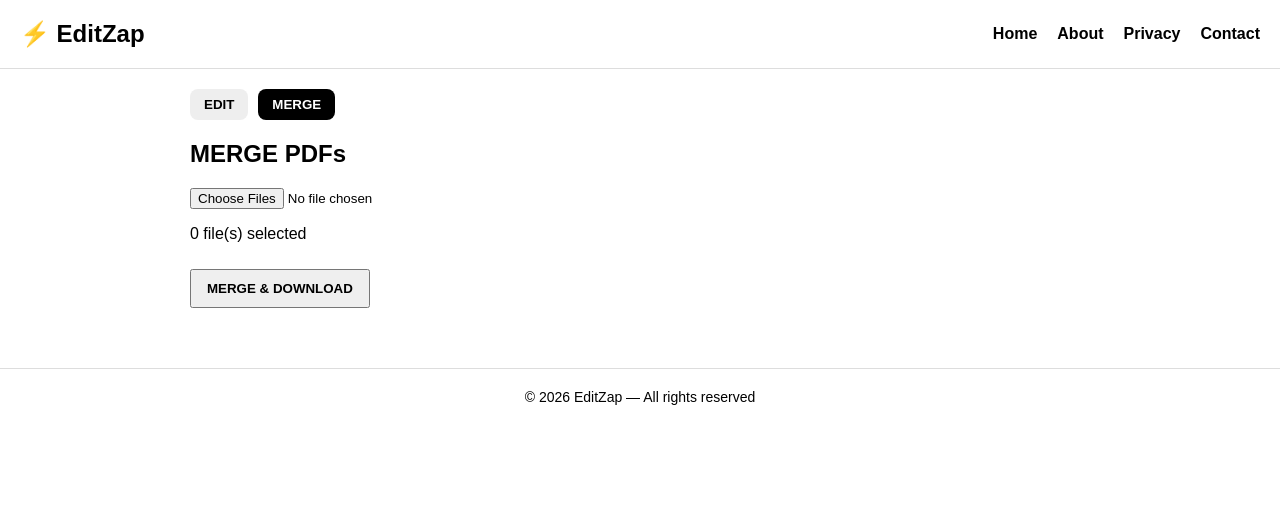
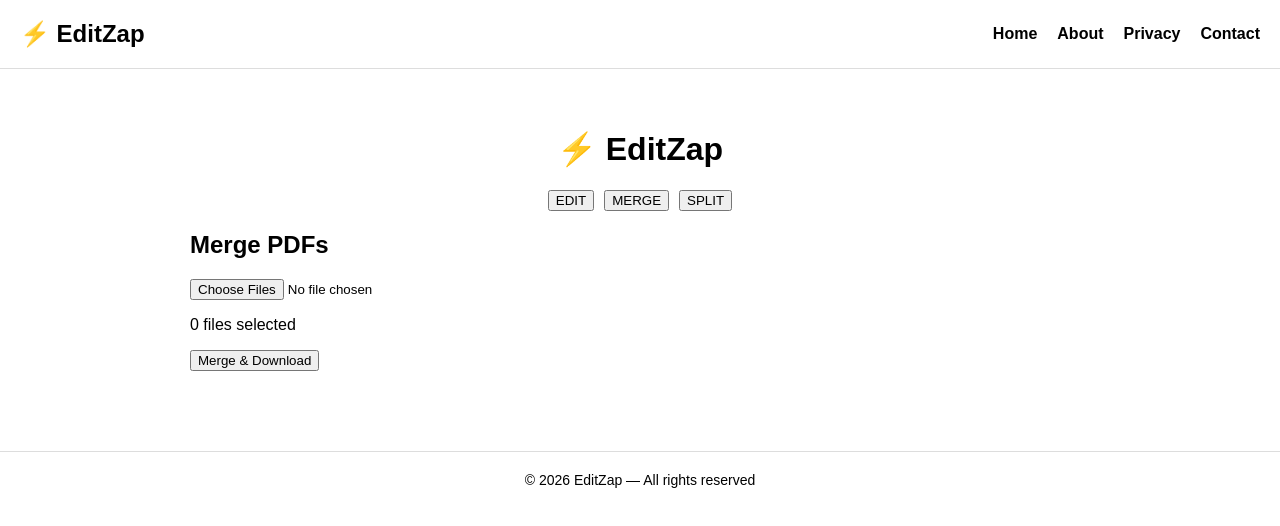
Before and after one commit to editzap/editzap, a Next.js app: page / in a window 1280 px wide. Both pictures are taken after a click on the button "MERGE". Shown: the top 526 px of the page. Built offline with nearby package versions, Linux system fonts and the light colour scheme.

Commit message:
final full app

```diff
--- a/app/page.tsx
+++ b/app/page.tsx
@@ -11,7 +11,7 @@ type Box = {
 };
 
 export default function Home() {
-  const [activeTab, setActiveTab] = useState("edit");
+  const [activeTab, setActiveTab] = useState<"edit" | "merge" | "split">("edit");
 
   const [file, setFile] = useState<File | null>(null);
   const [pdfUrl, setPdfUrl] = useState<string | null>(null);
@@ -24,7 +24,10 @@ export default function Home() {
 
   const [mergeFiles, setMergeFiles] = useState<File[]>([]);
 
-  const inputRef = useRef<HTMLInputElement>(null);
+  const [splitFile, setSplitFile] = useState<File | null>(null);
+  const [pagesInput, setPagesInput] = useState("");
+
+  const inputRef = useRef<HTMLInputElement | null>(null);
   const dragRef = useRef<number | null>(null);
 
   // ================= EDIT =================
@@ -46,7 +49,7 @@ export default function Home() {
     setSelected(null);
   };
 
-  const handleClick = (e: any) => {
+  const handleClick = (e: React.MouseEvent<HTMLDivElement>) => {
     const rect = e.currentTarget.getBoundingClientRect();
 
     const newBox: Box = {
@@ -62,7 +65,7 @@ export default function Home() {
     setTimeout(() => inputRef.current?.focus(), 0);
   };
 
-  const handleSelect = (i: number, e: any) => {
+  const handleSelect = (i: number, e: React.MouseEvent) => {
     e.stopPropagation();
     setSelected(i);
     setText(boxes[i].text);
@@ -79,12 +82,12 @@ export default function Home() {
     });
   };
 
-  const startDrag = (i: number, e: any) => {
+  const startDrag = (i: number, e: React.MouseEvent) => {
     e.stopPropagation();
     dragRef.current = i;
   };
 
-  const move = (e: any) => {
+  const move = (e: React.MouseEvent<HTMLDivElement>) => {
     if (dragRef.current === null) return;
 
     const rect = e.currentTarget.getBoundingClientRect();
@@ -195,80 +198,73 @@ export default function Home() {
     a.click();
   };
 
+  // ================= SPLIT =================
+
+  const handleSplitUpload = (e: React.ChangeEvent<HTMLInputElement>) => {
+    const f = e.target.files?.[0];
+    if (!f) return;
+    setSplitFile(f);
+  };
+
+  const splitPDF = async () => {
+    if (!splitFile || !pagesInput) {
+      alert("Upload file and enter pages");
+      return;
+    }
+
+    const bytes = await splitFile.arrayBuffer();
+    const pdfDoc = await PDFDocument.load(bytes);
+
+    const newPdf = await PDFDocument.create();
+
+    const pages = pagesInput
+      .split(",")
+      .map((p) => parseInt(p.trim()) - 1)
+      .filter((p) => !isNaN(p));
+
+    const copied = await newPdf.copyPages(pdfDoc, pages);
+    copied.forEach((p) => newPdf.addPage(p));
+
+    const newBytes = await newPdf.save();
+
+    const blob = new Blob([new Uint8Array(newBytes)], {
+      type: "application/pdf",
+    });
+
+    const url = URL.createObjectURL(blob);
+
+    const a = document.createElement("a");
+    a.href = url;
+    a.download = "split.pdf";
+    a.click();
+  };
+
   return (
-    <div style={{ maxWidth: 900, margin: "auto" }}>
+    <div style={{ maxWidth: 900, margin: "auto", padding: 20 }}>
+
+      <h1 style={{ textAlign: "center" }}>⚡ EditZap</h1>
 
       {/* TABS */}
-      <div style={{ display: "flex", gap: 10, marginBottom: 20 }}>
-        {["edit", "merge"].map((tab) => (
-          <button
-            key={tab}
-            onClick={() => setActiveTab(tab)}
-            style={{
-              padding: "8px 14px",
-              borderRadius: 8,
-              fontWeight: "bold",
-              background: activeTab === tab ? "#000" : "#eee",
-              color: activeTab === tab ? "#fff" : "#000",
-              border: "none",
-              cursor: "pointer"
-            }}
-          >
-            {tab.toUpperCase()}
-          </button>
-        ))}
+      <div style={{ display: "flex", gap: 10, justifyContent: "center", marginBottom: 20 }}>
+        <button onClick={() => setActiveTab("edit")}>EDIT</button>
+        <button onClick={() => setActiveTab("merge")}>MERGE</button>
+        <button onClick={() => setActiveTab("split")}>SPLIT</button>
       </div>
 
       {/* EDIT */}
       {activeTab === "edit" && (
         <>
           <input type="file" onChange={handleUpload} />
-
-          {selected !== null && (
-            <div style={{ marginTop: 10 }}>
-              <input
-                ref={inputRef}
-                value={text}
-                onChange={(e) => {
-                  setText(e.target.value);
-                  updateBox({ text: e.target.value });
-                }}
-              />
-
-              <input
-                type="number"
-                value={size}
-                onChange={(e) => {
-                  const val = Number(e.target.value);
-                  setSize(val);
-                  updateBox({ size: val });
-                }}
-                style={{ width: 60 }}
-              />
-            </div>
-          )}
-
-          <button onClick={applyToPDF} style={{ marginTop: 10 }}>
-            EXPORT PDF
-          </button>
+          <button onClick={applyToPDF}>EXPORT PDF</button>
 
           {pdfUrl && (
             <div
               onClick={handleClick}
               onMouseMove={move}
               onMouseUp={stopDrag}
-              style={{
-                position: "relative",
-                marginTop: 20,
-                border: "2px solid black"
-              }}
+              style={{ position: "relative", marginTop: 20 }}
             >
-              <button
-                onClick={handleClose}
-                style={{ position: "absolute", right: 10 }}
-              >
-                ✕
-              </button>
+              <button onClick={handleClose}>✕</button>
 
               <iframe
                 src={pdfUrl}
@@ -287,13 +283,9 @@ export default function Home() {
                     left: b.x,
                     top: b.y,
                     fontSize: b.size,
-                    border:
-                      selected === i
-                        ? "2px solid blue"
-                        : "1px dashed black",
+                    border: "1px solid black",
                     background: "#fff",
                     padding: 2,
-                    cursor: "move"
                   }}
                 >
                   {b.text || "Type"}
@@ -306,29 +298,25 @@ export default function Home() {
 
       {/* MERGE */}
       {activeTab === "merge" && (
-        <div style={{ marginTop: 20 }}>
-          <h2>MERGE PDFs</h2>
+        <div>
+          <h2>Merge PDFs</h2>
+          <input type="file" multiple onChange={handleMergeUpload} />
+          <p>{mergeFiles.length} files selected</p>
+          <button onClick={mergePDFs}>Merge & Download</button>
+        </div>
+      )}
 
+      {/* SPLIT */}
+      {activeTab === "split" && (
+        <div>
+          <h2>Split PDF</h2>
+          <input type="file" onChange={handleSplitUpload} />
           <input
-            type="file"
-            multiple
-            accept="application/pdf"
-            onChange={handleMergeUpload}
+            placeholder="Enter pages (1,2,3)"
+            value={pagesInput}
+            onChange={(e) => setPagesInput(e.target.value)}
           />
-
-          <p>{mergeFiles.length} file(s) selected</p>
-
-          <button
-            onClick={mergePDFs}
-            style={{
-              marginTop: 10,
-              padding: "10px 15px",
-              fontWeight: "bold",
-              cursor: "pointer"
-            }}
-          >
-            MERGE & DOWNLOAD
-          </button>
+          <button onClick={splitPDF}>Split & Download</button>
         </div>
       )}
     </div>
```
